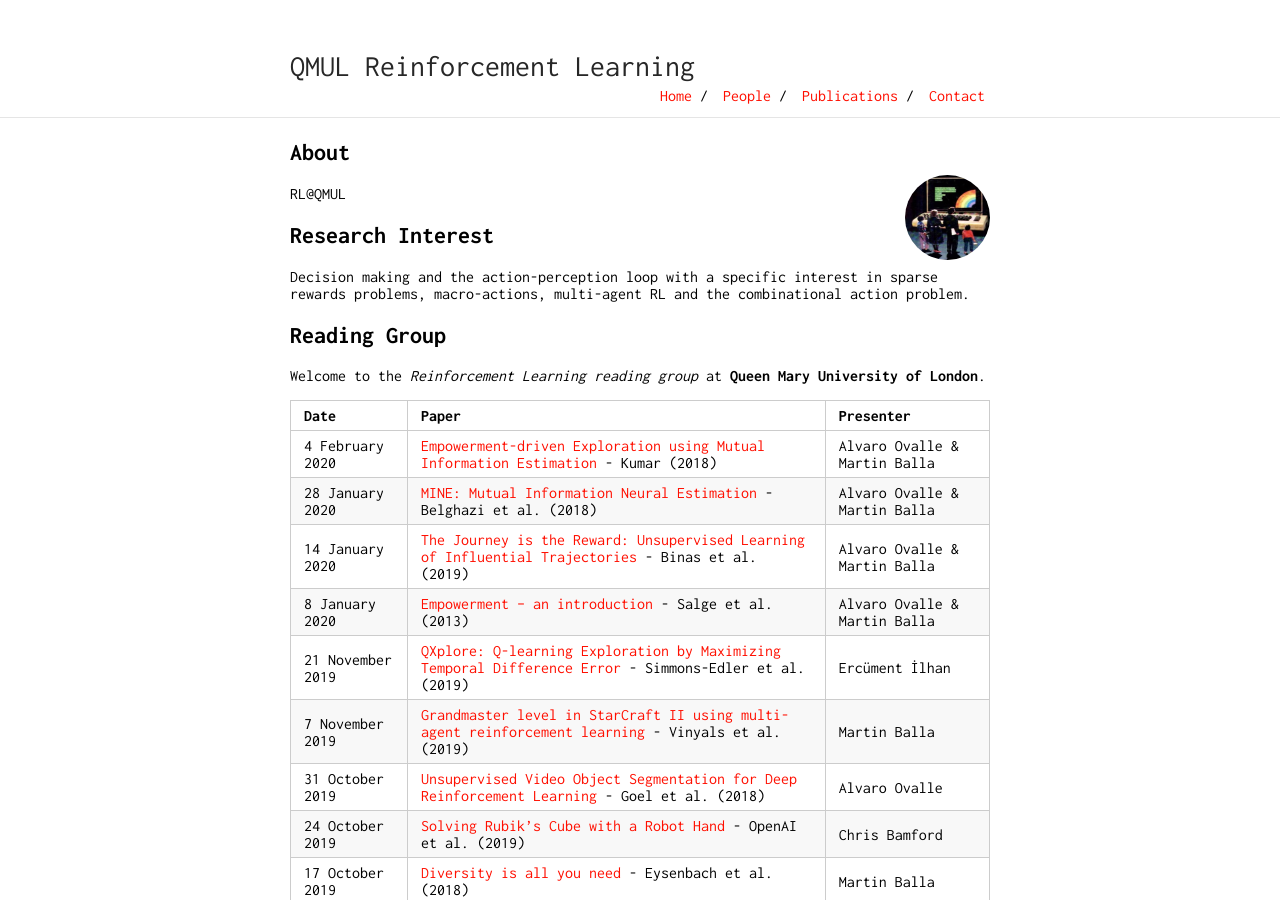
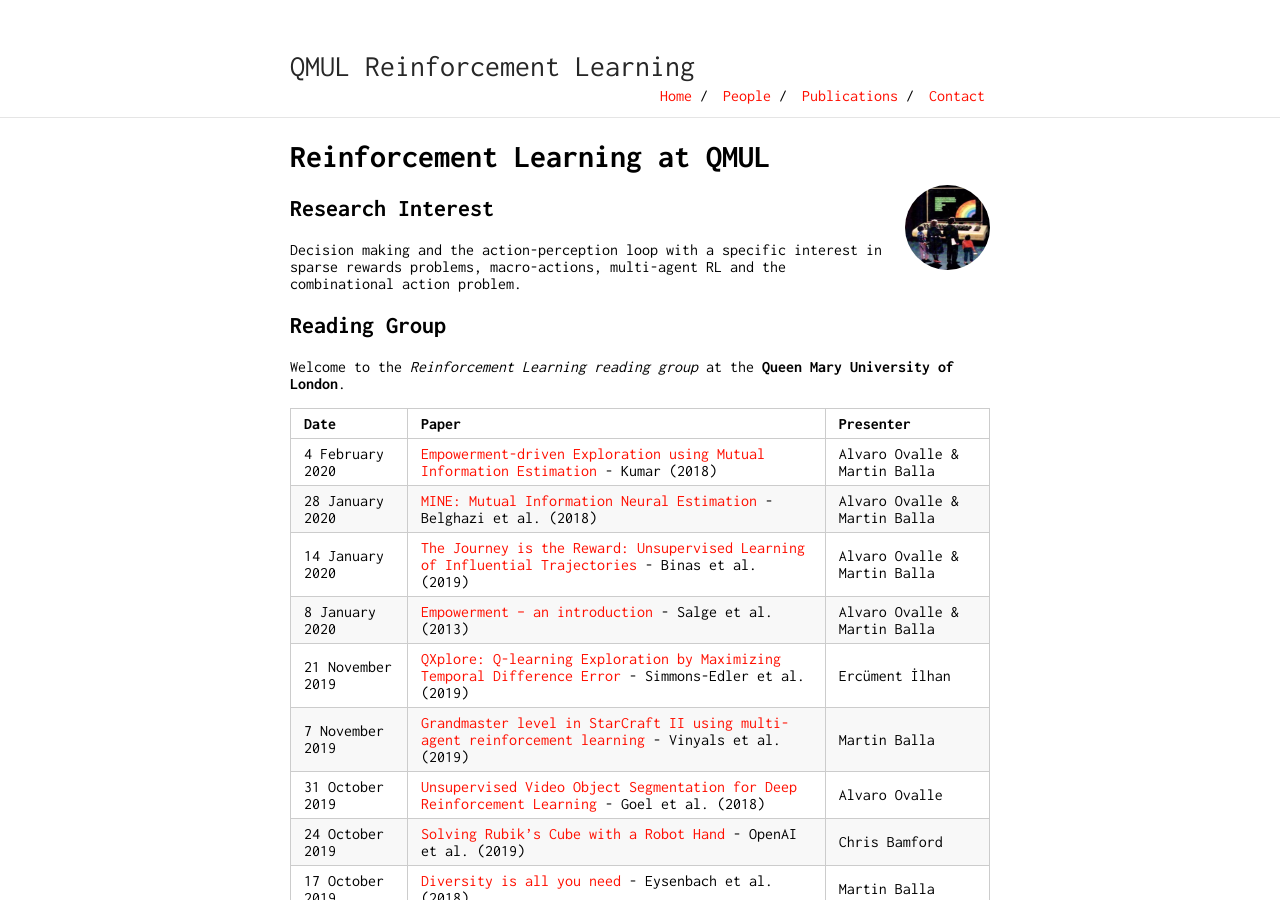
Before and after one commit to qmul-rl/qmul-rl.github.io, a Jekyll site: the page built from index.md, in a window 1280 px wide and 900 px high. Built offline with Jekyll 4.4.1, drawn with Linux system fonts in a browser that asks for light colours; our own code applies the rules of GitHub Pages for plain Markdown files.

Commit message:
changed index header

```diff
--- a/index.md
+++ b/index.md
@@ -2,11 +2,10 @@
 layout: default
 ---
 
-## About
+# Reinforcement Learning at QMUL
 
 <img class="profile-picture" src="joscha-bach.png">
 
-RL@QMUL
 
 ## Research Interest
 
@@ -14,7 +13,7 @@ Decision making and the action-perception loop with a specific interest in spars
 
 ## Reading Group
 
-Welcome to the *Reinforcement Learning reading group* at **Queen Mary University of London**.
+Welcome to the *Reinforcement Learning reading group* at the **Queen Mary University of London**.
 
 
 Date | Paper | Presenter
```
